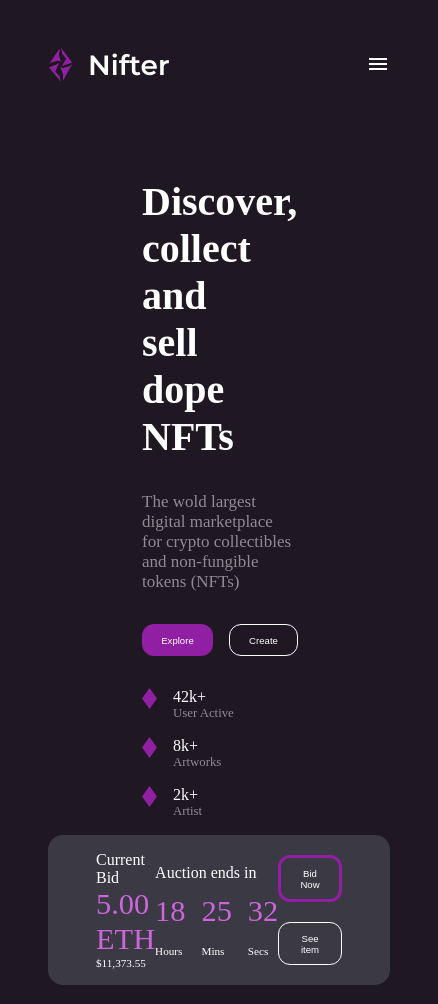
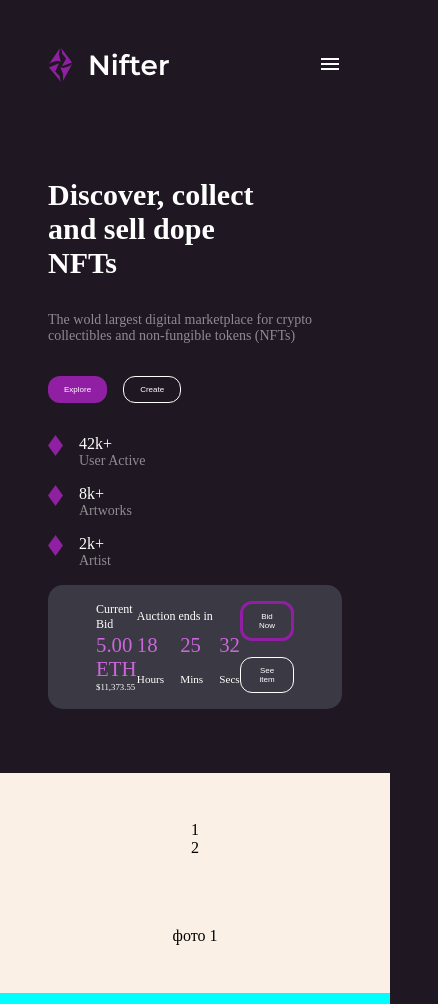
Before and after one commit to Kosyrev143/nft-repo, a plain HTML site: page index.html in a window 390 px wide. Shown: the top 1004 px of the page, 438 px wide, since content can reach past the window. Drawn offline with Linux system fonts and the light colour scheme.

Commit message:
feat(start-conatiner): add font-size

```diff
--- a/style.css
+++ b/style.css
@@ -528,6 +528,45 @@ footer .container{
         padding:3em;
         align-items: center;
     }
+    .discover-container{
+        width:100%;
+    }
+    .discover-container h1{
+        font-size: 30px;
+    }
+    .discover-container p{
+        font-size: 14px;
+    }
+    .purple-button{
+        font-size: 0.5rem;
+    }
+    .white-button{
+        font-size: 0.5rem;
+    }
+
+
+    .current-bid-image-container img {
+        height: 487px;
+    }
+    #current-bid-text{
+        font-size: 0.75rem;
+    }
+    #price{
+        font-size: 1.3rem;
+    }
+    .auction-ends-container p{
+        font-size: 0.75rem;
+    }
+    .bid-container{
+        font-size: 0.55rem;
+    }
+    .time-item span{
+        font-size: 1.3rem;
+    }
+    .time-item{
+        font-size: 0.7rem;
+    }
+
     .current-bid-image-container  {
         display: none;
     }
```
